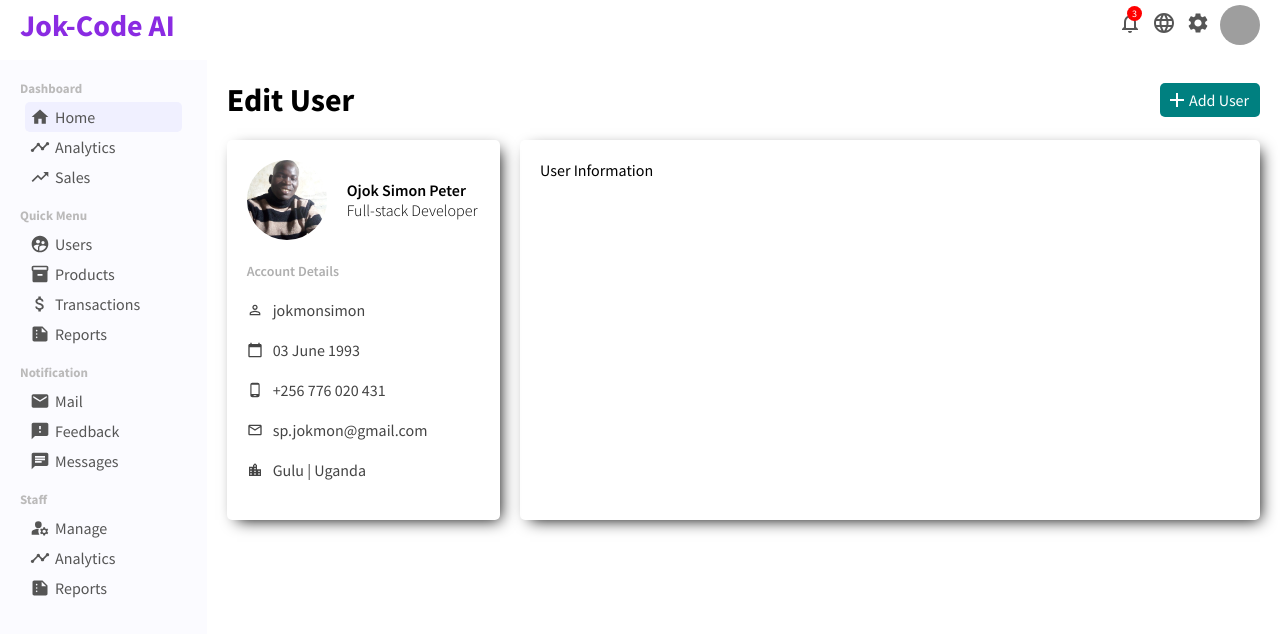
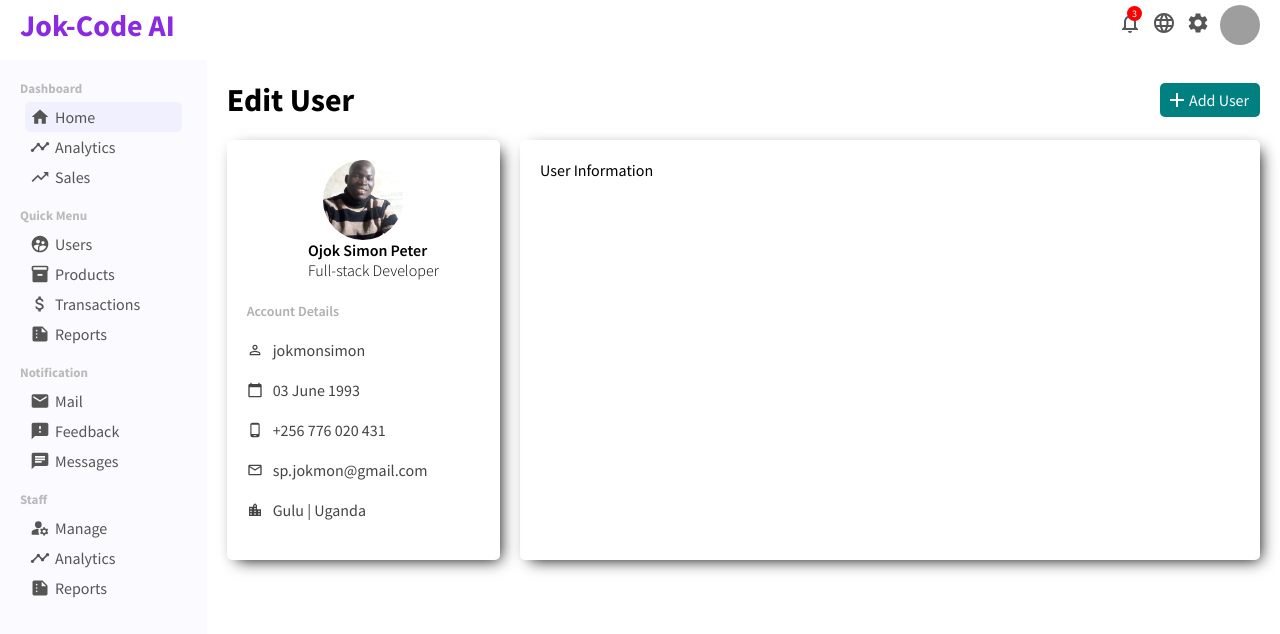
Before and after one commit to Jokmonsimon/react-admin-dashboard, a React (Create React App) app: page /user/1 in a window 1280 px wide. Shown: the top 634 px of the page. Built offline with nearby package versions, Linux system fonts and the light colour scheme; grey boxes are pictures that could not be loaded.

Commit message:
New update

```diff
--- a/src/pages/user/User.css
+++ b/src/pages/user/User.css
@@ -51,7 +51,9 @@
 
 .show-user-top {
   display: flex;
+  flex-direction: column;
   align-items: center;
+  justify-content: center;
 }
 
 .show-user-iamge {
```
